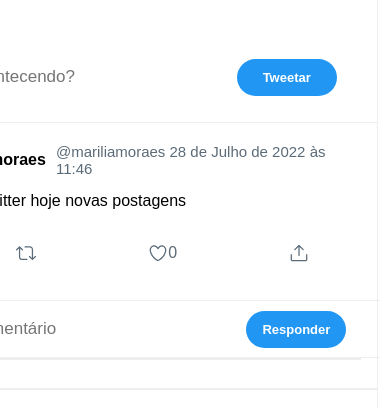
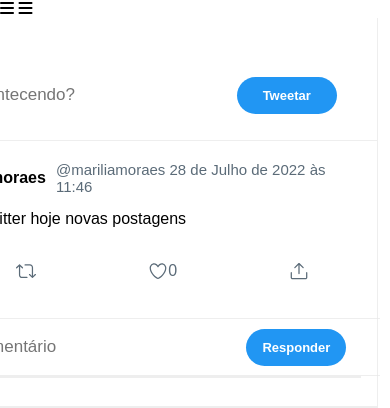
Before and after one commit to marilia-borgo/Django_twitter, a Django app: template post/templates/post/base.html in a window 390 px wide; the page is wider, and only the part inside the window is pictured. Shown: the top 408 px of that part. Run offline with Django 4.2, Linux system fonts and the light colour scheme; the template is opened without the code that fills it: values that come from a table or form of the project are taken from there, others are empty; data comes from the database, SQL or seed files in the repository; parts of the project's set-up code (start-up, migrations or seed data) failed here and were passed over; some libraries are stand-ins or nearby versions.

Commit message:
mudanças front

```diff
--- a/post/static/post/css/styles.css
+++ b/post/static/post/css/styles.css
@@ -2,6 +2,10 @@
     --font-gray: #5b6b78;
     --blue-twitter: #2196F3;
     --blue-twitter-hover: #1b89e3;
+}
+
+.cabecalho {
+    display: none;
 }
 
 body {
@@ -281,6 +285,8 @@ button >.fa-gear{
     margin-left: 60px;
 }
 
-/* .container-comentario{
-
-} */
+@media (max-width: 1140px) {
+    .cabecalho {
+        display: block;
+    }
+}
--- a/post/templates/post/base.html
+++ b/post/templates/post/base.html
@@ -1,4 +1,4 @@
-{% load static %}
+ {% load static %}
 
 <!DOCTYPE html>
 <html lang="pt-br">
@@ -19,6 +19,10 @@
     <script src="https://kit.fontawesome.com/2fd1f5b83e.js" crossorigin="anonymous"></script>
 
 </head>
+<header class="cabecalho">
+    <i class="fa-solid fa-bars"></i>
+    <i class="fa-solid fa-bars"></i>
+</header>
 <body>
     <div class="container">
         <div class="conteudo-page">
```
